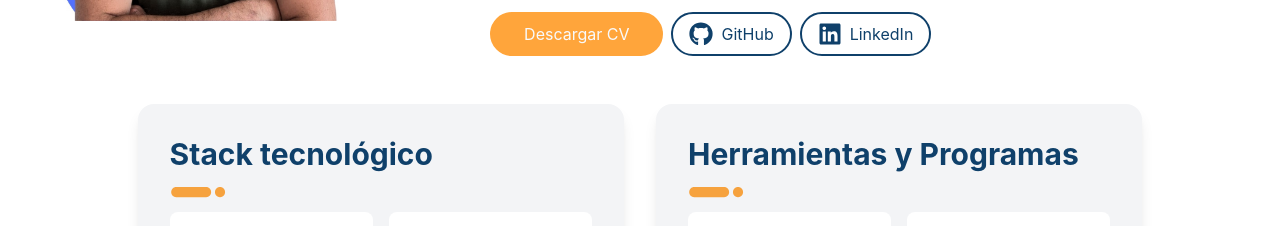
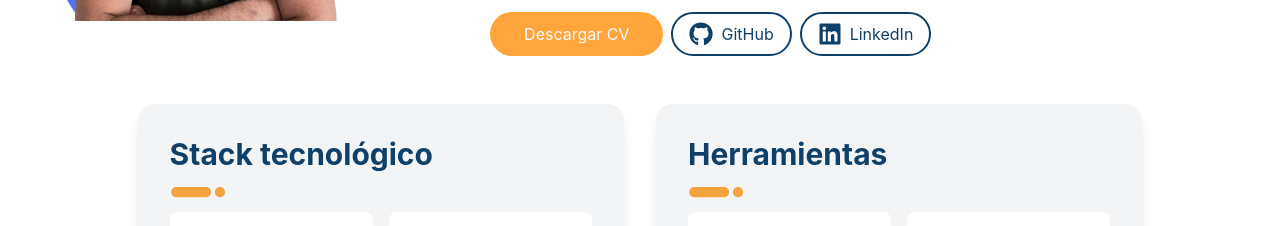
Before and after one commit to AntGom/Web-Portfolio, a React (Vite) app in the folder web-portfolio/: page / in a window 1280 px wide. Shown: the part 1240-1466 px from the top of the page. Built offline with nearby package versions, Linux system fonts and the light colour scheme.

Commit message:
titulo ToolsCard

```diff
--- a/web-portfolio/src/components/cards/ToolsCard.jsx
+++ b/web-portfolio/src/components/cards/ToolsCard.jsx
@@ -47,7 +47,7 @@ const ToolCard = () => {
     <motion.div className="bg-[#f3f4f6] dark:bg-gray-800 shadow-lg rounded-2xl p-8 w-full ">
       <div>
       <h2 className="text-3xl md:text-3xl font-bold text-[#0f406a] dark:text-white  text-start">
-        Herramientas y Programas
+        Herramientas
       </h2>
       <img src={PuntoComaIcon} alt="Icono" className="h-10 w-14" />
       </div>
```
